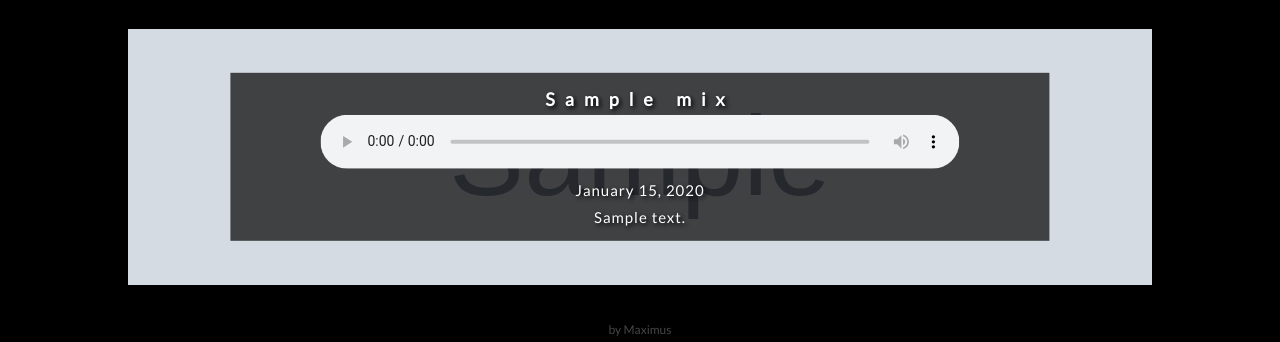
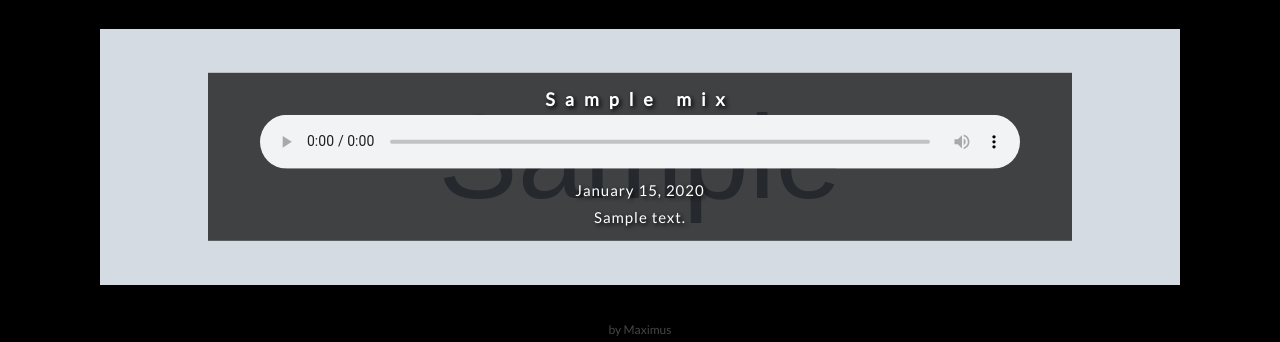
Before and after one commit to mike-matera/MixPlayer, a Flask app: template templates/playlist.html in a window 1280 px wide. Shown: the part 801-1143 px from the top of the page. Run offline with Flask 2, Linux system fonts and the light colour scheme; the template is opened without the code that fills it: most values are stand-ins (such as "Sample title", 1, 10 or a date in 2020); grey boxes marked "Sample" are stand-in pictures; some web fonts are replaced.

Commit message:
More style refinements.

```diff
--- a/templates/mixlist.html
+++ b/templates/mixlist.html
@@ -1,12 +1,11 @@
 {% for mix in mixes %}
     <div style="height:2em;"></div>
-        <div class="w3-container w3-display-container miximg w3-center" style="background-image: url('{{mix.image.url}}'); margin:auto; height:256px; width:80%; min-width:400px">
-            <div class="w3-display-middle" style="width: 80%">
-                <div class="mix-box w3-header w3-center">
+        <div class="mix-img w3-container w3-display-container w3-center" style="background-image: url('{{mix.image.url}}');">
+            <div class="mix-box w3-display-middle">
                 <div class="mix-title">
                     <a href="{{mix.permalink}}">{{ mix.title }}</a>
                 </div>
-                    <audio controls="controls" preload="metadata" style="width: 80%; min-width: 300px;">
+                <audio controls="controls" preload="metadata" style="width: 90%; min-width: 350px;">
                     <source src="{{ mix.url }}">
                 </audio>
                 <div class="mix-comment">
@@ -14,6 +13,5 @@
                 </div>
             </div>
         </div>
-        </div>
     <div style="height:2em;"></div>
 {% endfor %}
--- a/templates/playlist.html
+++ b/templates/playlist.html
@@ -12,7 +12,7 @@
 </head>
 <body>
 
-<div class="bgimg-1 w3-display-container" id="home">
+<div class="bgimg w3-display-container" id="home">
   <div class="w3-display-middle" style="white-space:nowrap;">
     <span class="w3-center w3-padding-xlarge w3-black w3-xxxlarge w3-wide w3-hide-small nervous">ERRATIC PLEASURE</span>
     <div class="w3-center w3-padding-large w3-black w3-xxlarge w3-wide w3-hide-medium w3-hide-large nervous">ERRATIC<br>PLEASURE</div>
--- a/templates/site.css
+++ b/templates/site.css
@@ -13,22 +13,11 @@ body, html {
  	background: black;
 }
 
-/* Create a Parallax Effect */
-.bgimg-1 {
+.bgimg {
     background-attachment: fixed;
     background-position: center;
     background-repeat: no-repeat;
     background-size: cover;
-}
-
-.miximg {
-    background-position: center;
-    background-repeat: no-repeat;
-    background-size: cover;
-}
-
-/* First image (Logo. Full height) */
-.bgimg-1 {
     background-image: url('/static/record.png');
     min-height: 100%;
 }
@@ -38,11 +27,25 @@ body, html {
     color: white;
 }
 
-.nervous {font-family: Nervous;}
+.nervous {
+    font-family: Nervous;
+}
+
+.mix-img {
+    background-position: center;
+    background-repeat: no-repeat;
+    background-size: cover;
+    margin:auto;
+    height:256px;
+    min-width:420px;
+    max-width:1080px;
+}
 
 .mix-box {
     background: rgba(0, 0, 0, 0.7);
     padding:10px;
+    width: 80%;
+    min-width: 420px;
 }
 
 .mix-title {
@@ -59,13 +62,8 @@ body, html {
     text-shadow: 2px 2px 4px black;
 }
 
-.w3-hover-opacity {cursor: pointer;}
-
-/* Turn off parallax scrolling for tablets and phones */
-@media only screen and (max-device-width: 1024px) {
-    .bgimg-1 {
-        background-attachment: scroll;
-    }
+.w3-hover-opacity {
+    cursor: pointer;
 }
 
 a:link {
```
Lines whose indentation alone changed are shown as unchanged.
